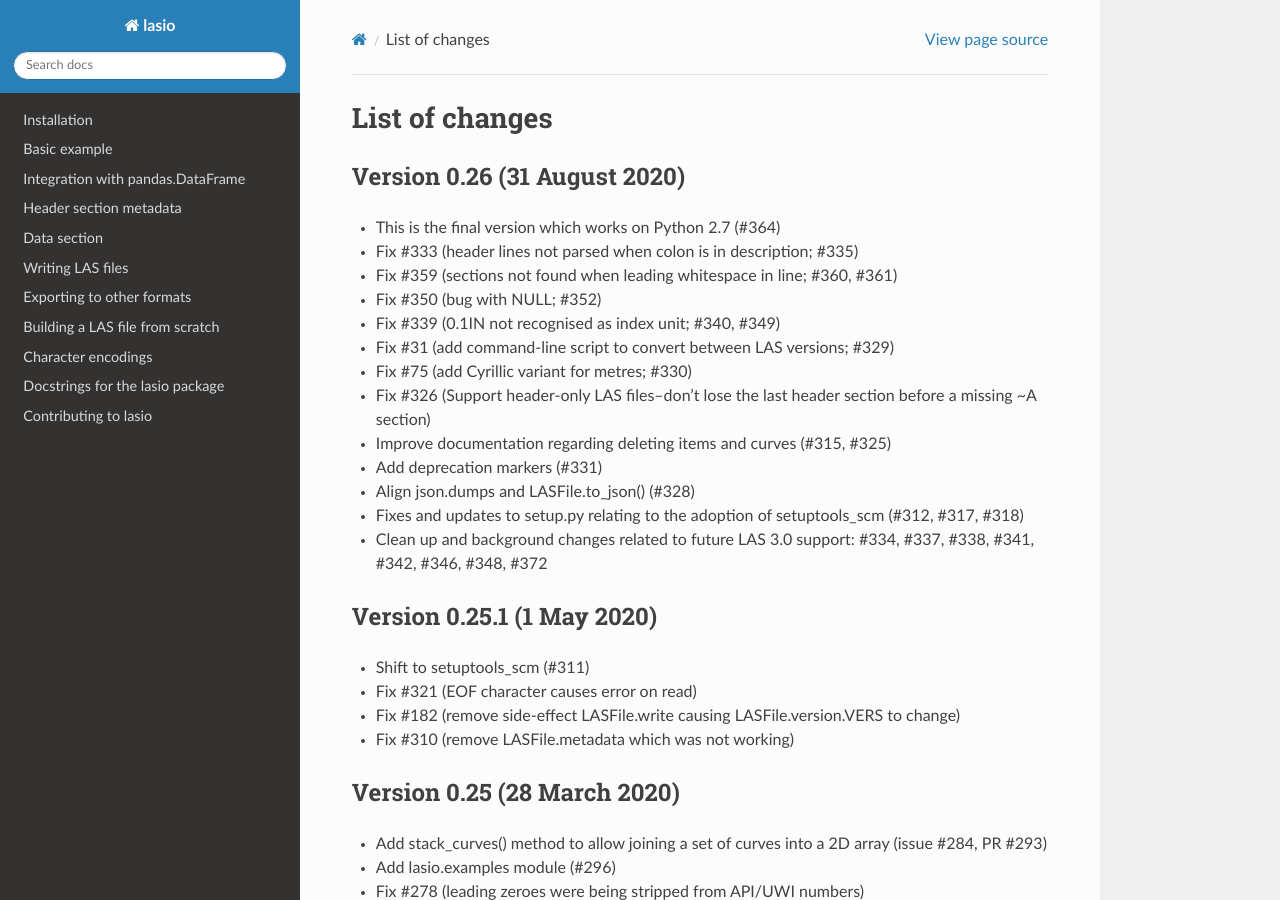
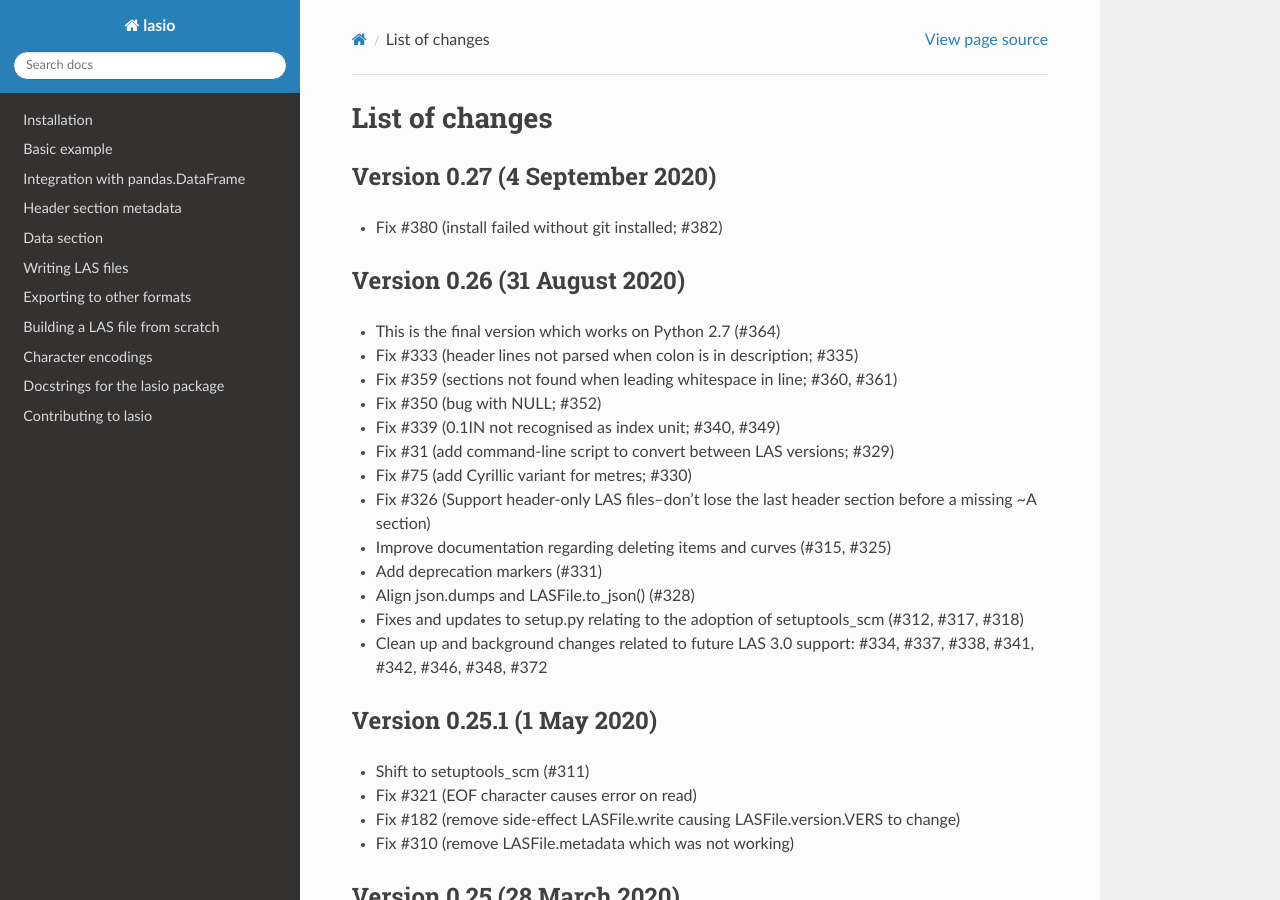
Before and after one commit to kinverarity1/lasio, a Sphinx documentation site: the page built from docs/source/changelog.rst, in a window 1280 px wide and 900 px high. Built offline with Sphinx 7.4.7 and the Read the Docs theme 2.0.0, drawn with Linux system fonts in a browser that asks for light colours; formulas are drawn with MathJax 3.

Commit message:
Add version 0.27 release notes

```diff
--- a/docs/source/changelog.rst
+++ b/docs/source/changelog.rst
@@ -1,5 +1,9 @@
 List of changes
 ===============================
+
+Version 0.27 (4 September 2020)
+-------------------------------
+- Fix #380 (install failed without git installed; #382)
 
 Version 0.26 (31 August 2020)
 -----------------------------
```
